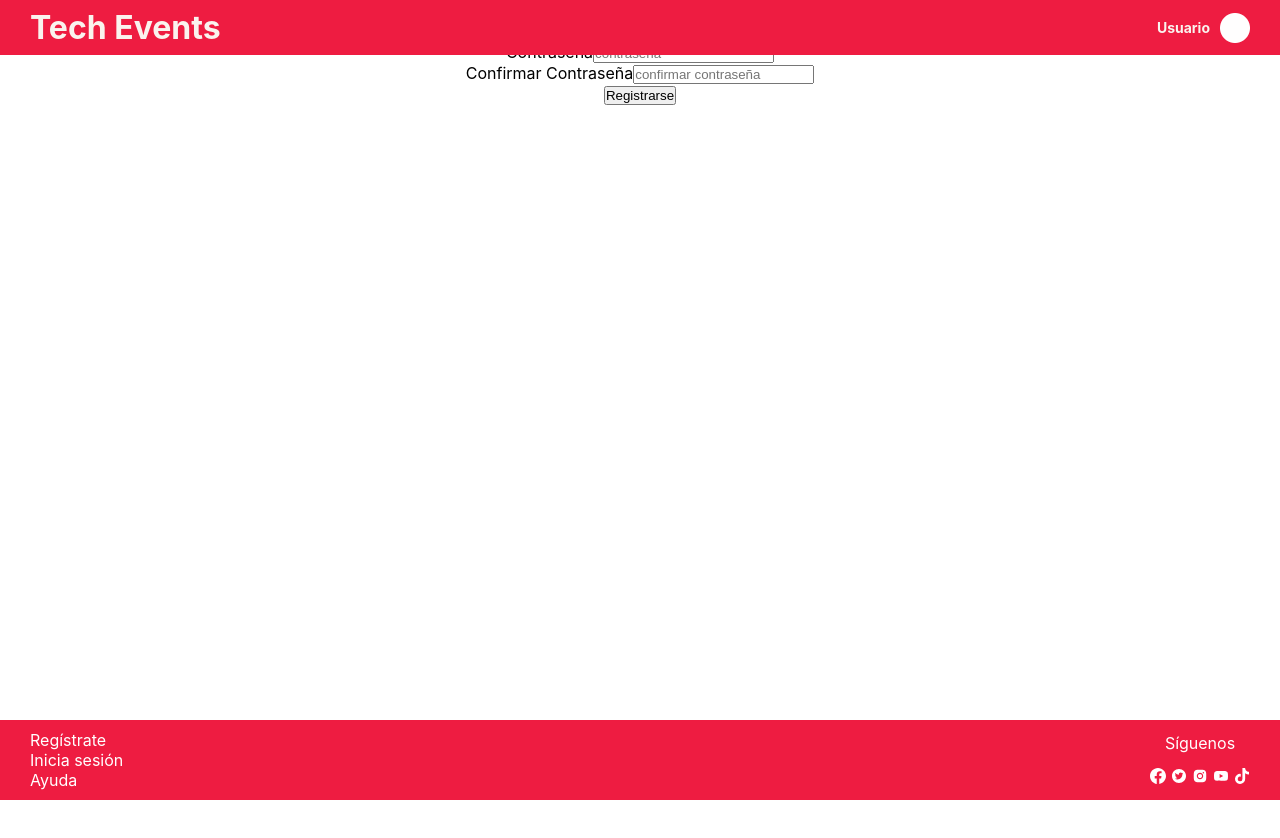
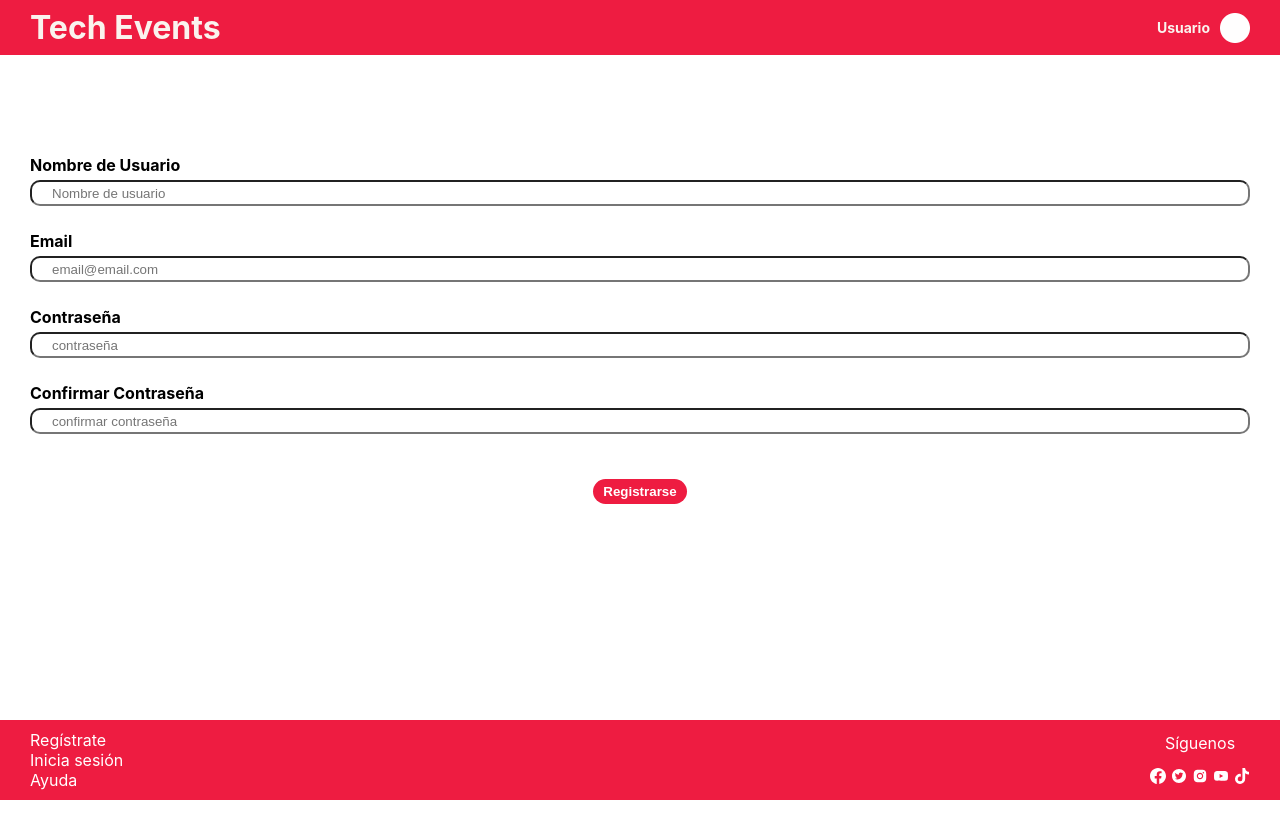
Before and after one commit to mihaelagheorghiu10/TechEvents-frontt, a React (Create React App) app: page /register in a window 1280 px wide. Shown: the top 838 px of the page. Before the commit the page ends 800 px from the top, so only its background shows below. Built offline with nearby package versions, Linux system fonts and the light colour scheme.

Commit message:
finish visual features of register form

```diff
--- a/src/pages/Register/Register.jsx
+++ b/src/pages/Register/Register.jsx
@@ -4,7 +4,7 @@ import style from './register.module.css'
 export default function Register() {
   return (
     <div className={style.registerPage}>
-        <div className={style.registerForm}>
+        <form className={style.registerForm}>
             <div className={style.labelInput}>
                 <label for="userName">Nombre de Usuario</label>
                 <input name="userName" id="userName" type="text" placeholder="Nombre de usuario"/>
@@ -21,9 +21,11 @@ export default function Register() {
                 <label for="passwordConfirm">Confirmar Contraseña</label>
                 <input name="passwordConfirm" id="passwordConfirm" type="password" placeholder="confirmar contraseña"/>
             </div>
+
             <button className={style.registerButton}>Registrarse</button>
 
-        </div>
+
+        </form>
 
     </div>
   )
--- a/src/pages/Register/register.module.css
+++ b/src/pages/Register/register.module.css
@@ -0,0 +1,49 @@
+.registerPage {
+    /* limits for page including navbar and footer */
+
+    margin-top: 55px;
+    margin-bottom: 80px;
+    height: 100svh;
+
+    display: flex;
+    flex-direction: column;
+    align-items: center;
+    padding: 100px 30px;
+}
+
+.registerForm {
+    display: flex;
+    flex-direction: column;
+    align-items: center;
+    gap: 25px;
+    width: 100%;
+}
+
+.labelInput {
+    display: flex;
+    flex-direction: column;
+    align-items: baseline;
+    gap: 5px;
+    width: 100%;
+}
+
+.labelInput label {
+    font-weight: bold;
+}
+
+.labelInput input {
+    width: 100%;
+    height: 26px;
+    border-radius: 10px;
+    padding: 0 20px;
+}
+
+.registerButton {
+    margin-top: 20px;
+    background-color: #EE1C41;
+    color: white;
+    font-weight: bold;
+    padding: 5px 10px;
+    border-radius: 20px;
+    border: none;
+}
```
